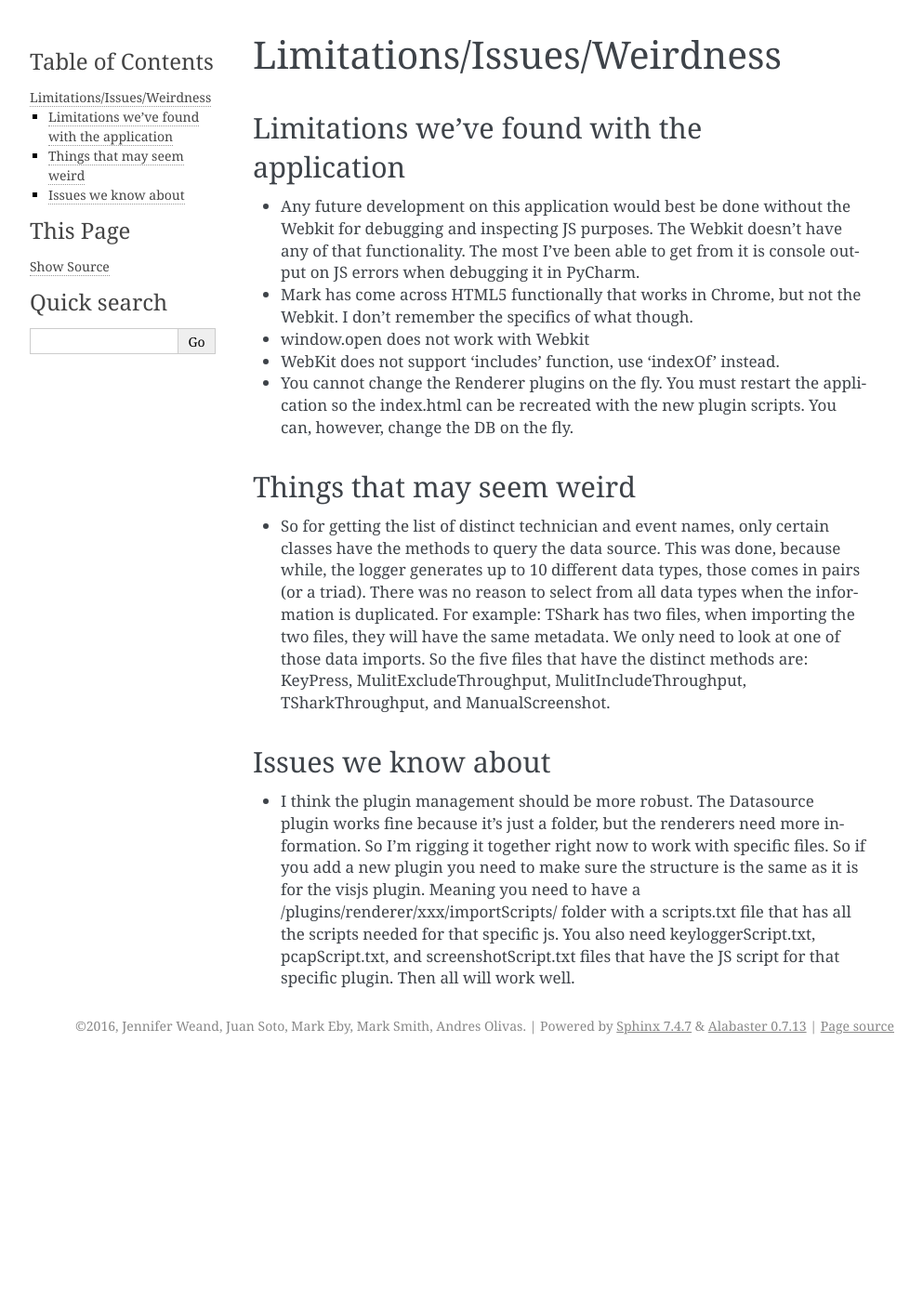
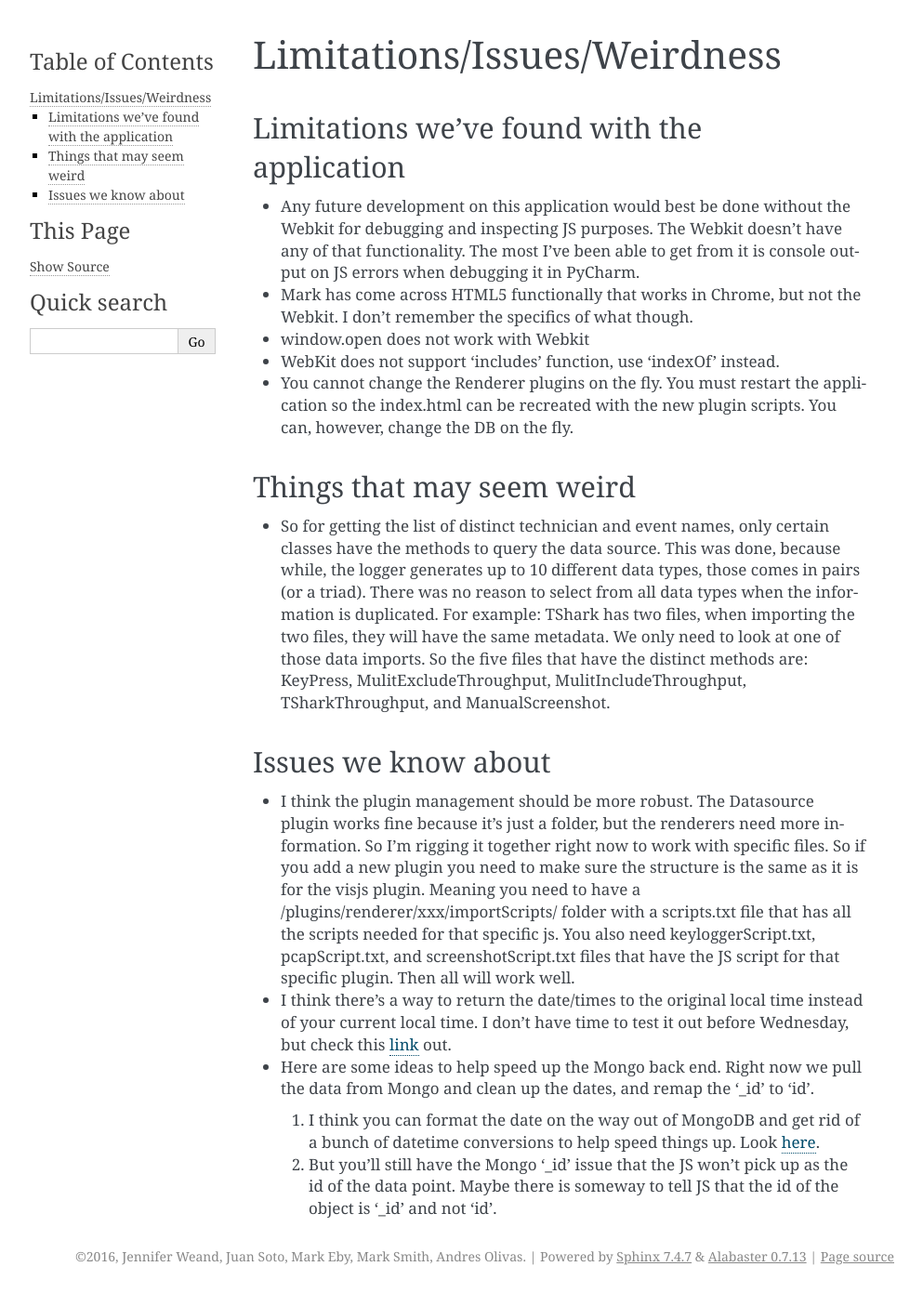
Before and after one commit to jlweand/DssVisualizer, a Sphinx documentation site: the page built from docs/source/limitations.rst, in a window 1280 px wide. Shown: the whole page at 93% size, without its empty margins (148-1141 px from the left). Built offline with Sphinx 7.4.7, drawn with Linux system fonts in a browser that asks for light colours; before the commit the page ends 1143 px from its top, so only the background shows below that.

Commit message:
document updates

```diff
--- a/docs/source/UIdocumentation.rst
+++ b/docs/source/UIdocumentation.rst
@@ -19,7 +19,7 @@ Structure
 ---------
 The application contains two primary elements visible to the user: the visualizer page, and the administrator page.
 
-.. image:: capture.png
+.. image:: UIelements.png
 
 Access access to the administrator page is not resctricted and navigation to either page is performed via a link on the
 top right corner labeled "Aministrator" or "Back to Visualizer".
--- a/docs/source/index.rst
+++ b/docs/source/index.rst
@@ -44,8 +44,9 @@ But to not keep you hanging here are some things to get you started!
    Datasource API <datasourceapi>
    Renderer API <rendererapi>
    Install a Plugin <plugininstall>
-   Import Data <dataimport>
+   dataimport
    limitations
+   UIdocumentation
 
 
 
--- a/docs/source/limitations.rst
+++ b/docs/source/limitations.rst
@@ -23,3 +23,11 @@ Issues we know about
 --------------------
 
 * I think the plugin management should be more robust.  The Datasource plugin works fine because it's just a folder, but the renderers need more information.  So I'm rigging it together right now to work with specific files.  So if you add a new plugin you need to make sure the structure is the same as it is for the visjs plugin.  Meaning you need to have a /plugins/renderer/xxx/importScripts/ folder with a scripts.txt file that has all the scripts needed for that specific js. You also need keyloggerScript.txt, pcapScript.txt, and screenshotScript.txt files that have the JS script for that specific plugin.  Then all will work well.
+
+* I think there's a way to return the date/times to the original local time instead of your current local time.  I don't have time to test it out before Wednesday, but check this `link <https://docs.mongodb.com/v3.2/tutorial/model-time-data/>`_ out.
+
+* Here are some ideas to help speed up the Mongo back end.  Right now we pull the data from Mongo and clean up the dates, and remap the '_id' to 'id'.
+
+  1. I think you can format the date on the way out of MongoDB and get rid of a bunch of datetime conversions to help speed things up.  Look `here <https://docs.mongodb.com/v3.2/reference/operator/aggregation/dateToString/>`_.
+
+  2. But you'll still have the Mongo '_id' issue that the JS won't pick up as the id of the data point.  Maybe there is someway to tell JS that the id of the object is '_id' and not 'id'.
--- a/docs/source/mongodbinstall.rst
+++ b/docs/source/mongodbinstall.rst
@@ -38,6 +38,7 @@ Other python installations
 	pip3 install ujson
 	pip3 install pytz
 	pip3 install tzlocal
+	pip3 install python-dateutil
 
 * That’s it.
 
@@ -82,6 +83,7 @@ Other python installations
 	python -m pip install pymongo
 	python -m pip install pytz
 	python -m pip install tzlocal
+	python -m pip install python-dateutil
 
 * That’s it.
 
```
